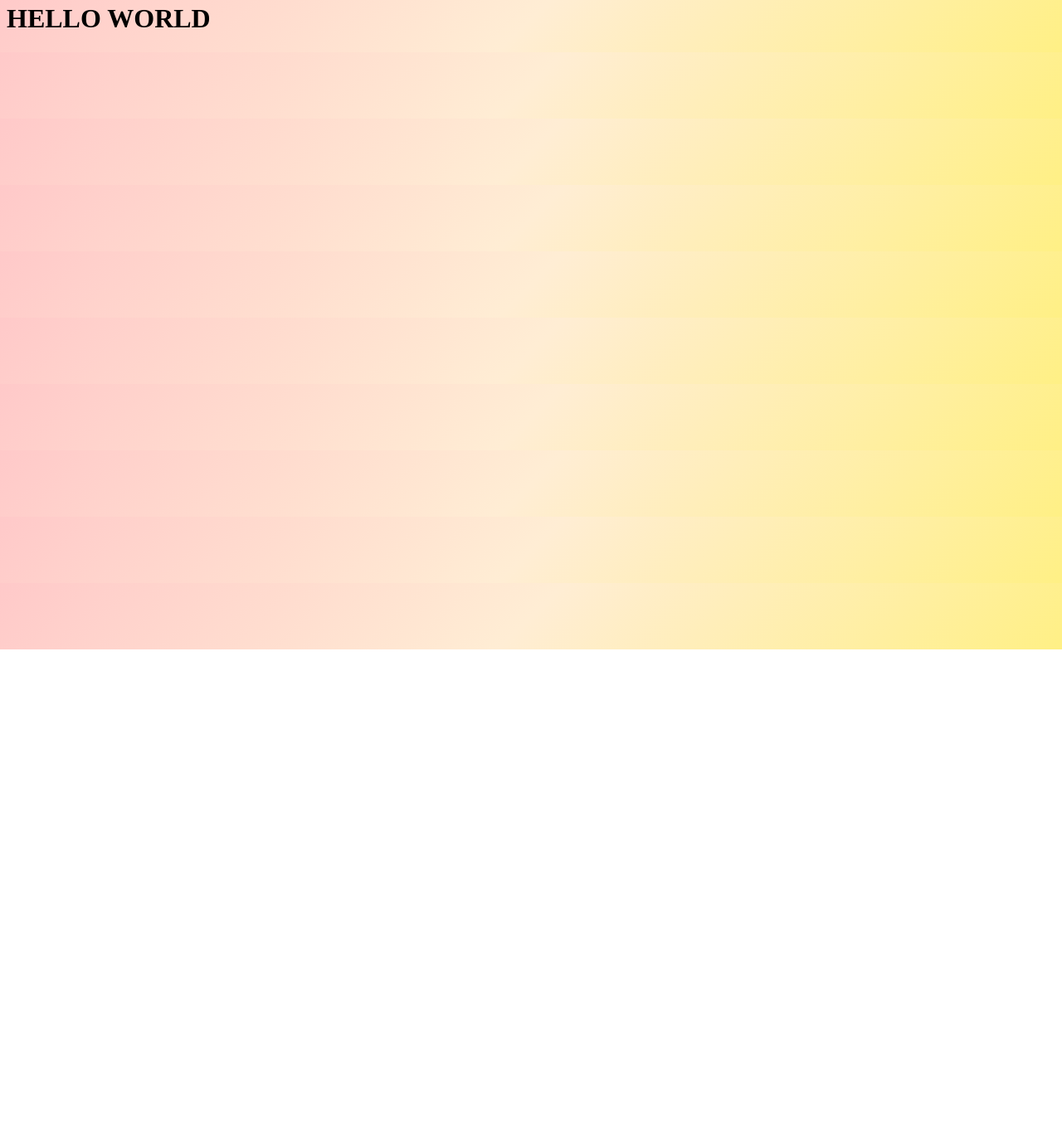
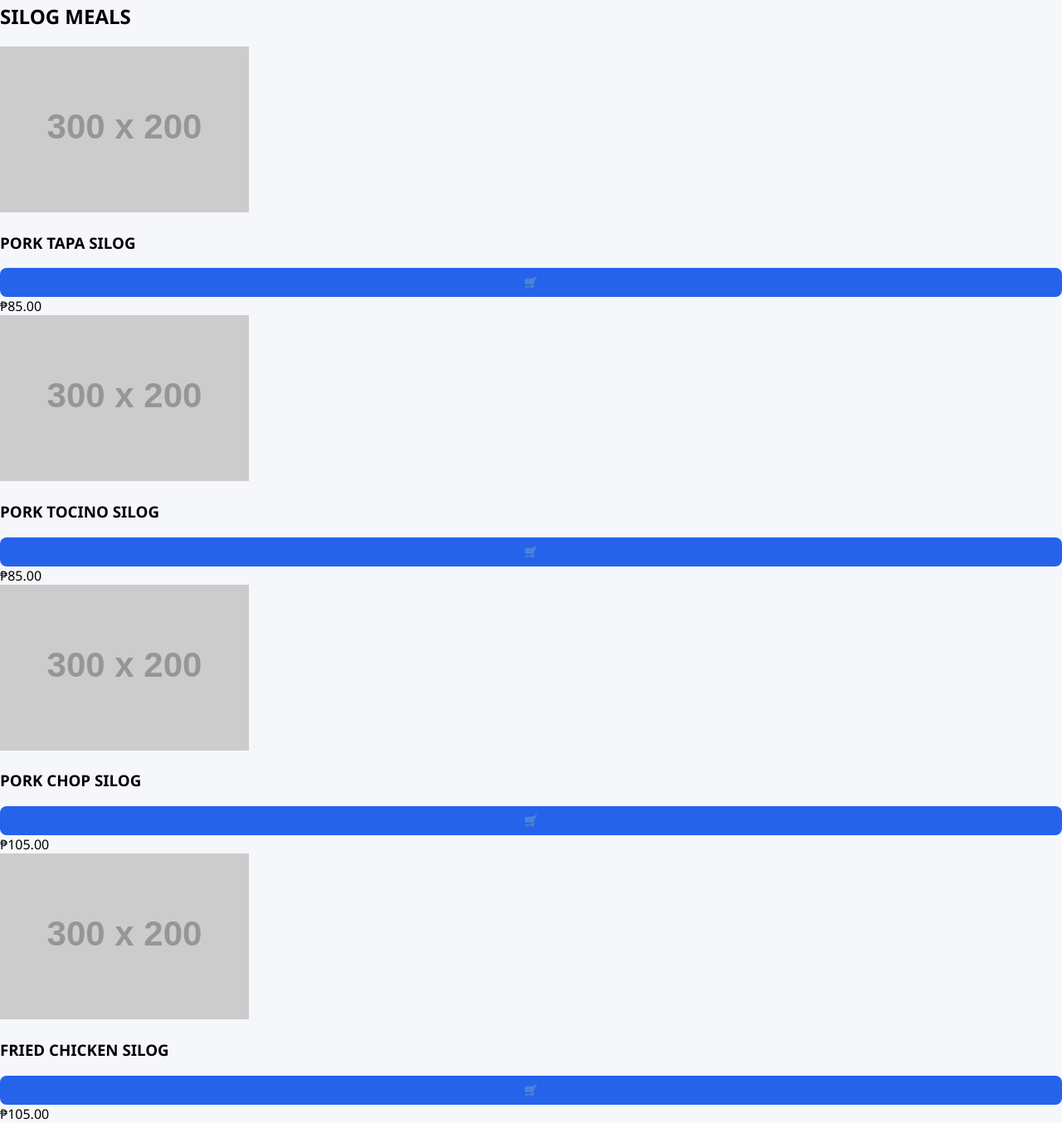
Before and after one commit to reignbp/WBDV111MIDTERM, a plain HTML site: page TAP&SILOG/index.html in a window 1280 px wide. Shown: the part 17-1371 px from the top of the page at 83% size. Before the commit the page ends 800 px from the top, so only its background shows below. Drawn offline with Linux system fonts and the light colour scheme; files that its build step writes are made by us from their sources; placeholder pictures from the web are drawn by us.

Commit message:
Add Silog meal options to index.html
Added a menu section with various Silog meal options including Pork Tapa, Pork Tocino, Pork Chop, and Fried Chicken.

```diff
--- a/TAP&SILOG/index.html
+++ b/TAP&SILOG/index.html
@@ -1,22 +1,54 @@
 <!DOCTYPE html>
-<html>
+<html lang="en">
 <head>
-    <style>
-        body {
-            background: linear-gradient(135deg, #FFC9C9, #FFEDD4, #FFF085);
-            background-size: cover;
-        }
-
-        .HELLO WORLD {
-            display: center;
-            align-items: center;
-        }
-    </style>
+  <meta charset="UTF-8">
+  <title>TAP & SILOG - Silog Meals</title>
+  <link rel="stylesheet" href="styles.css">
 </head>
 <body>
-    <div class="HELLO WORLD">
-        <h1>HELLO WORLD</h1>
+
+<h2 class="title">SILOG MEALS</h2>
+
+<div class="menu-container">
+
+  <div class="card">
+    <img src="https://via.placeholder.com/300x200" alt="">
+    <h3>PORK TAPA SILOG</h3>
+    <div class="card-footer">
+      <button onclick="addToCart('Pork Tapa Silog',85)">🛒</button>
+      <span>₱85.00</span>
     </div>
+  </div>
+
+  <div class="card">
+    <img src="https://via.placeholder.com/300x200" alt="">
+    <h3>PORK TOCINO SILOG</h3>
+    <div class="card-footer">
+      <button onclick="addToCart('Pork Sisig Silog',85)">🛒</button>
+      <span>₱85.00</span>
+    </div>
+  </div>
+
+  <div class="card">
+    <img src="https://via.placeholder.com/300x200" alt="">
+    <h3>PORK CHOP SILOG</h3>
+    <div class="card-footer">
+      <button onclick="addToCart('Pork Chop Silog',105)">🛒</button>
+      <span>₱105.00</span>
+    </div>
+  </div>
+
+  <div class="card">
+    <img src="https://via.placeholder.com/300x200" alt="">
+    <h3>FRIED CHICKEN SILOG</h3>
+    <div class="card-footer">
+      <button onclick="addToCart('Fried Chicken Silog',105)">🛒</button>
+      <span>₱105.00</span>
+    </div>
+  </div>
+
+</div>
+
+<script src="script.js"></script>
 </body>
-
 </html>
```
